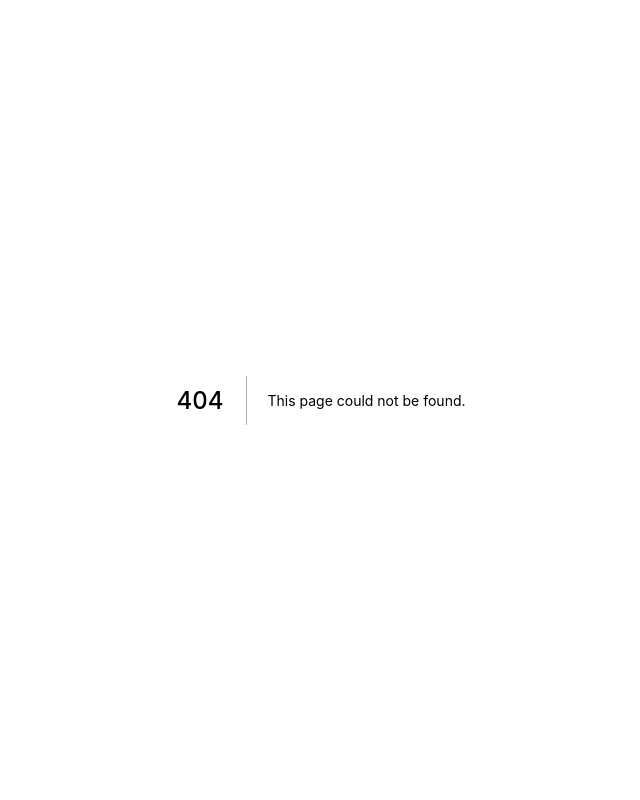
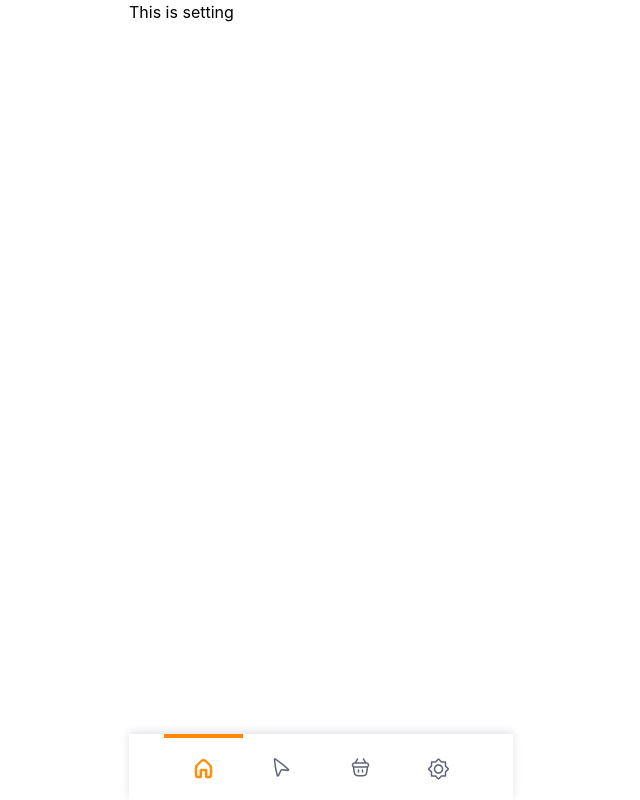
Before and after one commit to Ivanov1201/react-tailwind-communion-test, a Next.js app: page /settings in a window 1280 px wide. Before the commit this address had no page. Shown: the whole page, without its empty margins (319-959 px from the left). Built offline with nearby package versions, Linux system fonts and the light colour scheme.

Commit message:
fix some issues

```diff
--- a/components/common/navbar/index.tsx
+++ b/components/common/navbar/index.tsx
@@ -42,7 +42,7 @@ const Navbar: FC<NavbarProps> = ({ children }) => {
             </svg>
           </a>
           <a
-            onClick={() => router.push('/cursor')}
+            onClick={() => router.push('/send')}
             className="w-full focus:text-teal-500 hover:text-teal-500 justify-center inline-block text-center navbar-border-transparent  py-[20px] "
           >
             <svg
@@ -62,7 +62,7 @@ const Navbar: FC<NavbarProps> = ({ children }) => {
             </svg>
           </a>
           <a
-            onClick={() => router.push('/shopping')}
+            onClick={() => router.push('/redeem')}
             className="w-full focus:text-teal-500 hover:text-teal-500 justify-center inline-block text-center navbar-border-transparent  py-[20px] "
           >
             <svg
@@ -90,7 +90,7 @@ const Navbar: FC<NavbarProps> = ({ children }) => {
             </svg>
           </a>
           <a
-            onClick={() => router.push('/setting')}
+            onClick={() => router.push('/settings')}
             className="w-full focus:text-teal-500 hover:text-teal-500 justify-center inline-block text-center navbar-border-transparent  py-[20px] "
           >
             <svg
--- a/pages/home/index.tsx
+++ b/pages/home/index.tsx
@@ -187,7 +187,7 @@ const Home: NextPage = () => {
 								) : (
 									<>
 										<div className="font-medium flex text-color-text-normal text-bold text-[19px] ">
-											<img src="/images/emoji-happy.svg" className='mr-[9px]' alt="" />
+											<img width='20px' height='20px' src="/images/emoji-happy.svg" className='mr-[9px]' alt="" />
 											Hi, Alexander
 										</div>
 
@@ -197,7 +197,7 @@ const Home: NextPage = () => {
 													<p className='my-[6px]'>Your Balance</p>
 												</div>
 												<div className='flex bg-white rounded-[6px]'>
-													<img src="/images/caret-left-icon.svg" className='mx-[15px]' alt="" width="10" height="15" />
+													<img width='9px' height="15px" src="/images/caret-left-icon.svg" className='mx-[15px]' alt=""  />
 													<input type="text" className='bg-white w-full focus-visible:outline-0 text-[17px] text-color-text-normal rounded-[6px]' defaultValue="5500 PPP" />
 												</div>
 
--- /dev/null
+++ b/pages/settings/index.tsx
@@ -0,0 +1,16 @@
+import React from 'react';
+import type { NextPage } from 'next'
+
+//custom Components
+import Mainlayout from '../../layout/main'
+
+const Settings: NextPage = () => {
+
+	return (
+		<Mainlayout>
+            This is setting
+		</Mainlayout >
+	)
+}
+
+export default Settings
```
